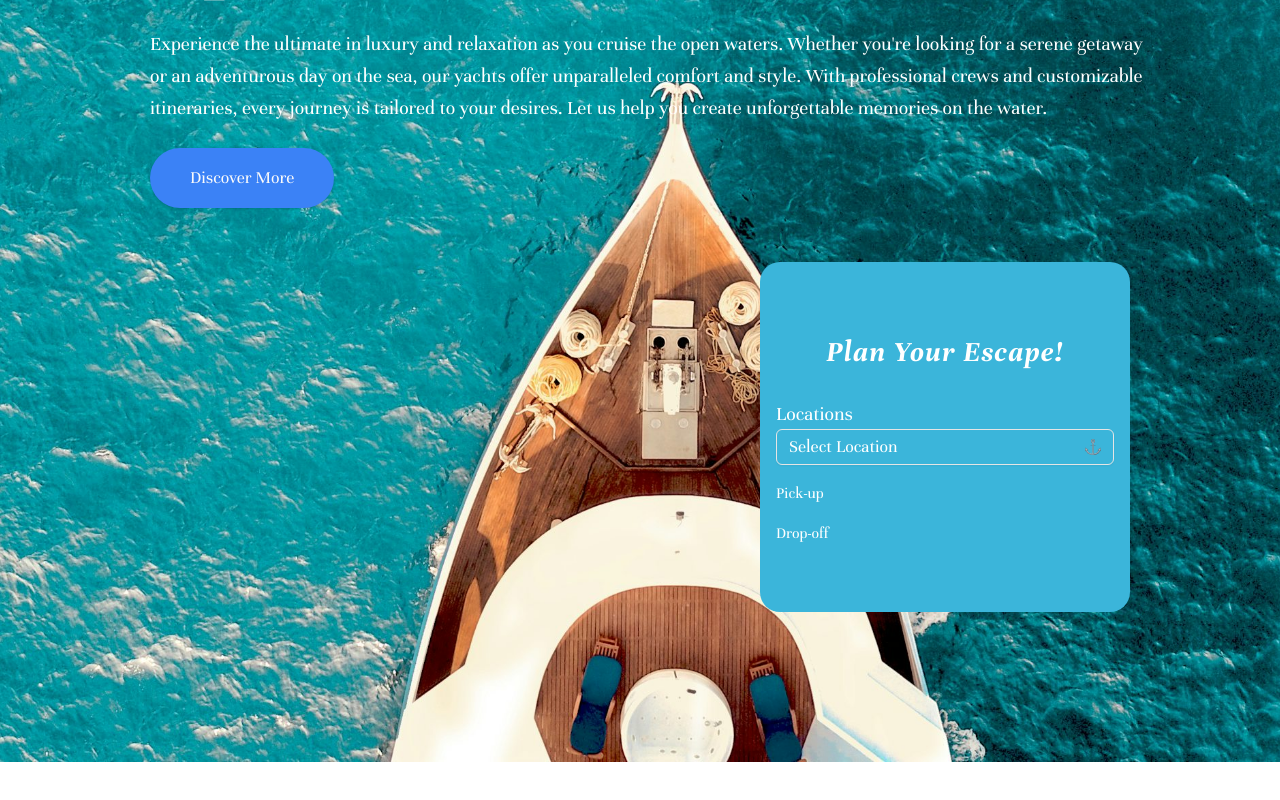
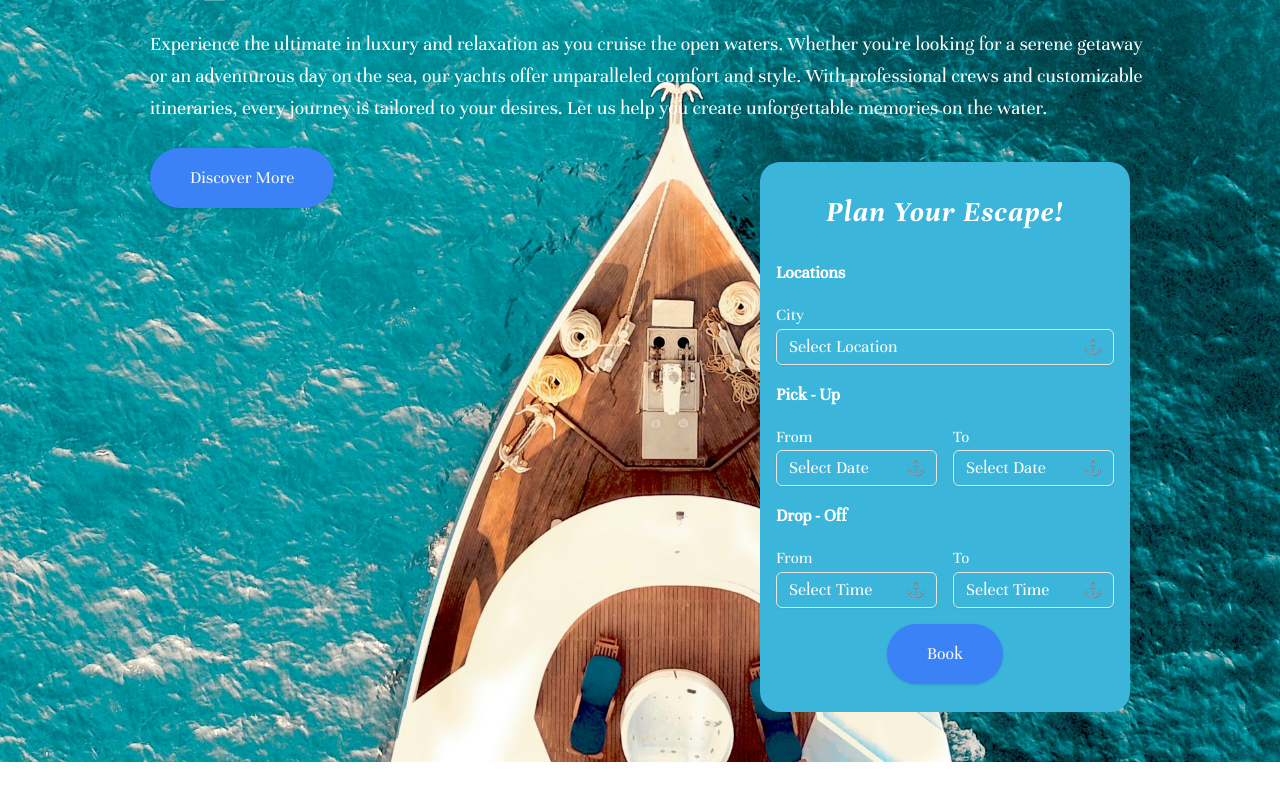
Before and after one commit to AmrahGarat/Yacht-rental, a React (Vite) app: page / in a window 1280 px wide. Shown: the part 538-1338 px from the top of the page. Built offline with nearby package versions, Linux system fonts and the light colour scheme.

Commit message:
feat(auth): availabilityFilter done

```diff
--- a/src/components/shared/Select.tsx
+++ b/src/components/shared/Select.tsx
@@ -4,12 +4,13 @@ type Props ={
     label: string;
     placeholder: string;
     options: {label: string; value: string}[];
+    className?: string;
 }
 
-export const CustomSelect = ({label,options,placeholder}:Props) => {
+export const CustomSelect = ({label,options,placeholder,className}:Props) => {
   return (
-    <div>
-    <p className="text-[20px]">
+    <div className={`custom-select-container ${className}`}>
+    <p className="text-[17px]">
         {label}
     </p>
       <Select>
--- a/src/components/shared/availability-filter/index.tsx
+++ b/src/components/shared/availability-filter/index.tsx
@@ -1,15 +1,18 @@
+import { Button } from "@/components/ui/button"
 import { CustomSelect } from "../Select"
 
 export const AvailabilityFilter = () => {
 return (
-    <div className="flex flex-col justify-center items-center bg-[#3bb5da] rounded-[20px] h-[350px] w-[370px] p-4">
+    <div className="flex flex-col justify-center items-center bg-[#3bb5da] rounded-[20px] h-[550px] w-[370px] p-4">
         <p className="text-white font-[Unna-BoldItalic] tracking-[1.2px] text-[30px] mb-6">
             Plan Your Escape!
         </p>
         <div className="space-y-4 w-full">
             <div>
+                <div className="flex flex-col gap-4">
+                    <p className="text-lg font-semibold text-[22px]">Locations</p>
                     <CustomSelect
-                    label="Locations"
+                        label="City"
                         options={[
                             {label:"A", value:"A"},
                             {label:"B", value:"B"},
@@ -19,15 +22,66 @@ export const AvailabilityFilter = () => {
                         placeholder="Select Location"
                     />
                 </div>
-            <div className="grid grid-cols-[1fr_1px_1fr] gap-x-6">
-                <p className="col-span-1">Pick-up</p>
-                {/* You can add your pick-up date/time selection component here */}
+            </div>
+                <div className="flex flex-col gap-4">
+                    <p className="text-lg font-semibold text-[22px]">Pick - Up</p>
+                    <div className="flex flex-row gap-4">
+                        <CustomSelect
+                        label="From"
+                        options={[
+                            {label:"A", value:"A"},
+                            {label:"B", value:"B"},
+                            {label:"C", value:"C"},
+                            {label:"D", value:"D"},
+                        ]}
+                        placeholder="Select Date"
+                        className="w-full sm:w-1/2"
+                        />
+                        <CustomSelect
+                        label="To"
+                        options={[
+                            {label:"A", value:"A"},
+                            {label:"B", value:"B"},
+                            {label:"C", value:"C"},
+                            {label:"D", value:"D"},
+                        ]}
+                        placeholder="Select Date"
+                        className="w-full sm:w-1/2"
+                        />
+                    </div>
                 </div>
             <div>
-                <p>Drop-off</p>
-                {/* You can add your drop-off date/time selection component here */}
+                <div className="flex flex-col gap-4">
+                    <p className="text-lg font-semibold text-[22px]">Drop - Off</p>
+                    <div className="flex flex-row gap-4">
+                        <CustomSelect
+                        label="From"
+                        options={[
+                            {label:"A", value:"A"},
+                            {label:"B", value:"B"},
+                            {label:"C", value:"C"},
+                            {label:"D", value:"D"},
+                        ]}
+                        placeholder="Select Time"
+                        className="w-full sm:w-1/2"
+                        />
+                        <CustomSelect
+                        label="To"
+                        options={[
+                            {label:"A", value:"A"},
+                            {label:"B", value:"B"},
+                            {label:"C", value:"C"},
+                            {label:"D", value:"D"},
+                        ]}
+                        placeholder="Select Time"
+                        className="w-full sm:w-1/2"
+                        />
                     </div>
                 </div>
             </div>
-  )
-}
+        </div>
+            <Button className="mt-4">
+                Book
+            </Button>
+    </div>
+)}
--- a/src/components/ui/select.tsx
+++ b/src/components/ui/select.tsx
@@ -118,7 +118,7 @@ const SelectItem = React.forwardRef<
   <SelectPrimitive.Item
     ref={ref}
     className={cn(
-      "relative flex w-full cursor-default select-none items-center rounded-sm py-1.5 pl-2 pr-8 text-sm outline-none focus:bg-accent focus:text-accent-foreground data-[disabled]:pointer-events-none data-[disabled]:opacity-50",
+      "relative flex w-full cursor-pointer select-none items-center rounded-sm py-1.5 pl-2 pr-8 text-sm outline-none focus:bg-accent focus:text-accent-foreground data-[disabled]:pointer-events-none data-[disabled]:opacity-50",
       className
     )}
     {...props}
--- a/src/pages/home/components/Hero.tsx
+++ b/src/pages/home/components/Hero.tsx
@@ -15,7 +15,7 @@ const Hero = () => {
                 Discover More
             </Button>
         </div>
-        <div className="absolute lg:right-[150px] bottom-[200px] lg:bottom-[150px] xl:top-[150px]">
+        <div className="absolute lg:right-[150px] bottom-[50px] lg:bottom-[50px] xl:top-[150px]">
             <AvailabilityFilter/>
         </div>
         </div>
```
Lines whose indentation alone changed are shown as unchanged.
